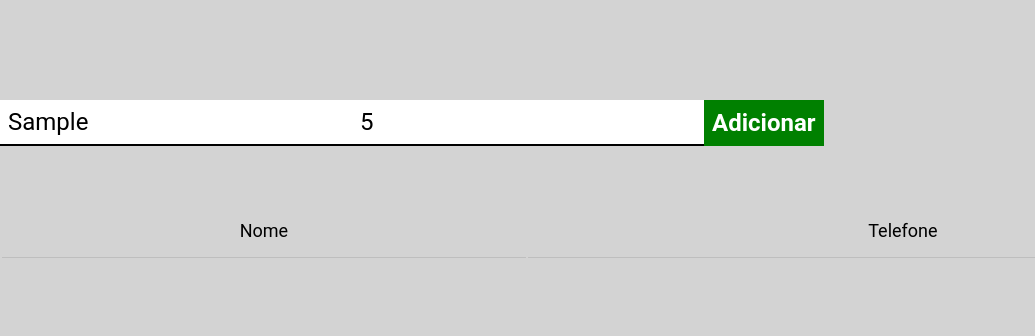
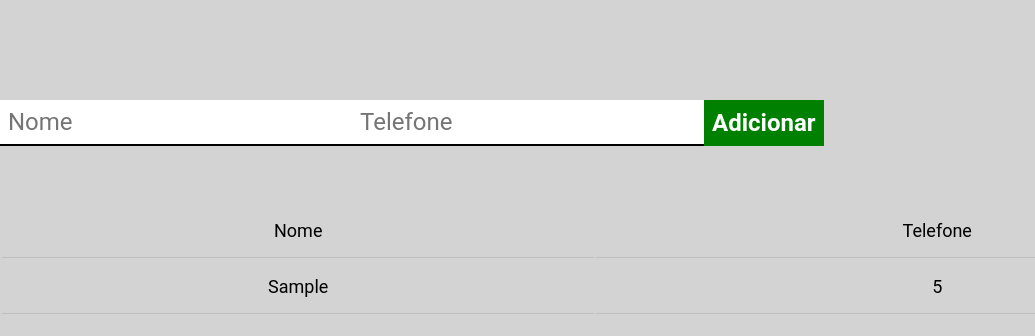
Before and after one commit to Lucia-Helena/agenda_de_contatos, a plain HTML site: page index.html in a window 1280 px wide. Both pictures are taken after typing "Sample", "5" into the empty fields and a click on the button "Adicionar". Shown: the whole page, without its empty margins (0-1035 px from the left). Drawn offline with Linux system fonts and the light colour scheme.

Commit message:
Fiz algumas alterações no código

```diff
--- a/index.html
+++ b/index.html
@@ -15,7 +15,7 @@
             </form>
         </div>
             <div id="tcontact">
-                <table id="tbcontact">
+                <table id="tb-contact">
                     <thead>
                         <tr>
                             <td>Nome</td>
--- a/main.js
+++ b/main.js
@@ -1,7 +1,7 @@
 const form = document.getElementById("form-contact");
-const cellNome = [];
+const cellName = [];
 const cellPhone = [];
-let line = "";
+let lines = "";
 
 form.addEventListener('submit', function (e) {
     e.preventDefault();
@@ -14,8 +14,10 @@ function addContact() {
     const inputNameContact = document.getElementById('nome-contact');
     const inputTell = document.getElementById('tell-contact');
 
-    cellNome.push (inputNameContact.value);
-    Contact.push(parseInt(inputTell.value));
+    lines = "";
+
+    cellName.push(inputNameContact.value);
+    cellPhone.push(parseFloat(inputTell.value));
 
     let line = `<tr>`;
     line +=`<td> ${inputNameContact.value}</td>`;
@@ -27,7 +29,7 @@ function addContact() {
     inputTell.value = "";
 }
 
-function  updateContact () {
-    const table = document.querySelector('tbody');
-    table.innerHTML = lines;
+function  updateContact() {
+    const table = document.getElementById('tb-contact');
+    table.innerHTML += lines;
 }
```
